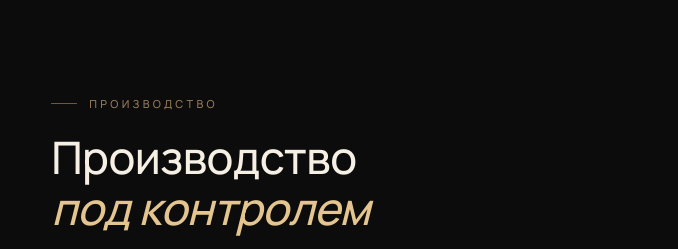
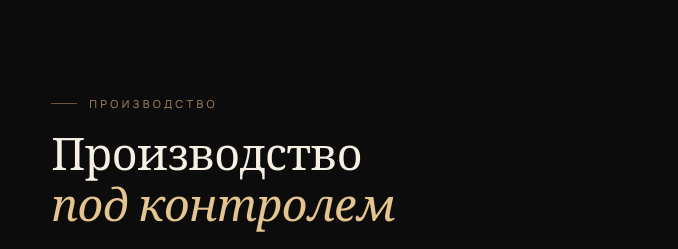
Before and after one commit to stastitov002-arch/proggg, a plain HTML site: page index.html in a window 1280 px wide. Shown: the part 3700-3949 px from the top of the page, 0-678 px from the left. Drawn offline with nearby package versions, Linux system fonts and the light colour scheme.

Commit message:
Keep all display headings in Cormorant Garamond

```diff
--- a/css/site.css
+++ b/css/site.css
@@ -983,3 +983,6 @@ body,.lead,.hero__sub,.phero__sub,.cover-hero__sub,.prose,.ab-hero__desc,.ab-her
 /* Headings are Manrope, while display titles remain Cormorant */
 h2,.sec__title,.display--l,.prose h2,.wt-sec__title,.pt-sec__title,.ab-hero__right-title{font-family:var(--font-sans)!important;font-weight:450!important}
 h3,.pcard__title,.prose h3,.ab-adv__title,.ab-partners__title,.wt-cover__title,.wt-terms__title,.wt-how__title,.pt-who__title,.pt-gain__title,.pt-steps__title,.info-card h3{font-family:var(--font-sans)!important;font-weight:500!important}
+
+/* Final typography overrides */
+.display--giant,.display--xl,.display--l,.hero__title,.cover-hero__title,.phero__title,.ab-hero__title,.wt-hero__title,.pt-hero__title{font-family:var(--font-display)!important;font-weight:400!important}
```
